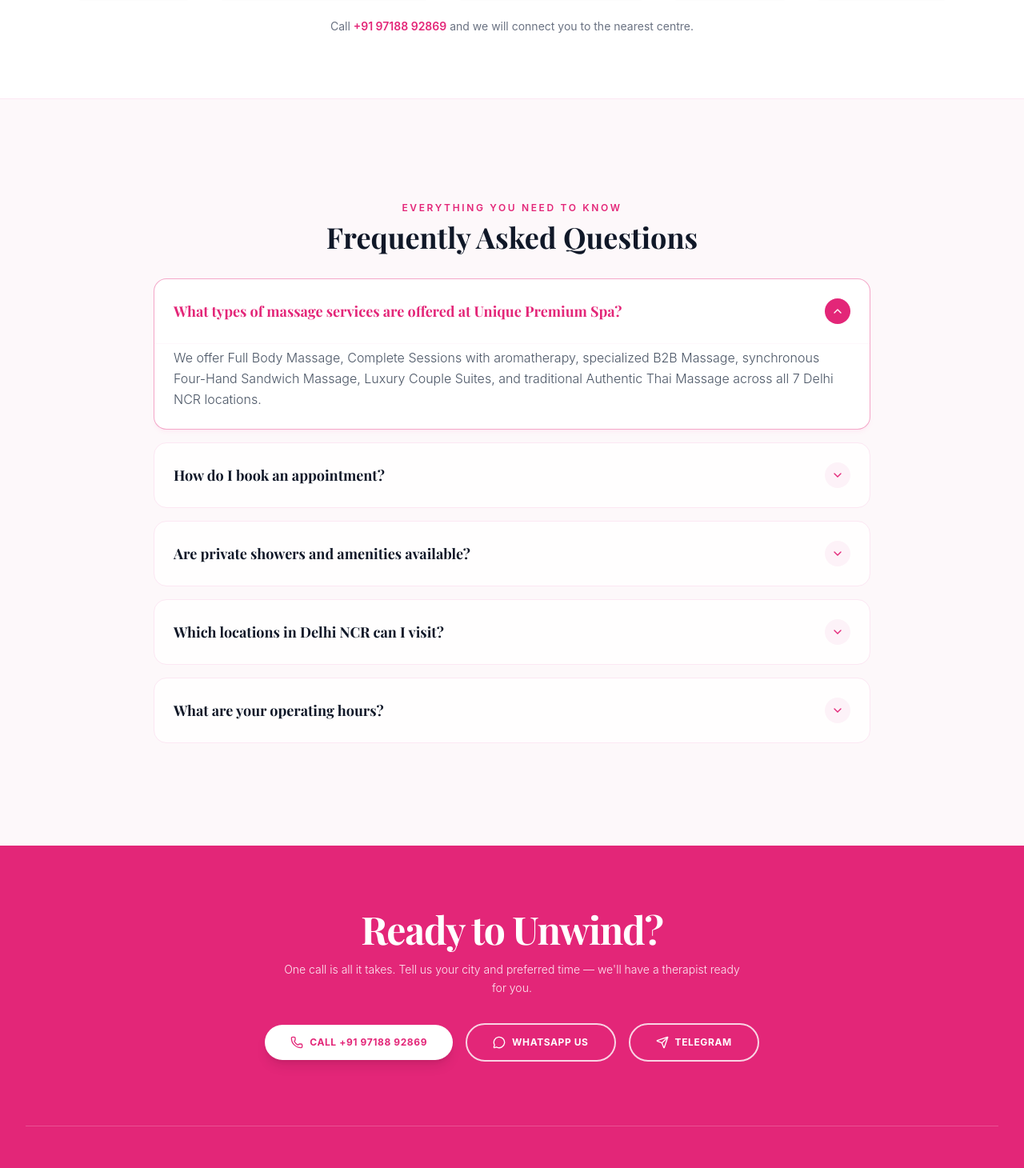
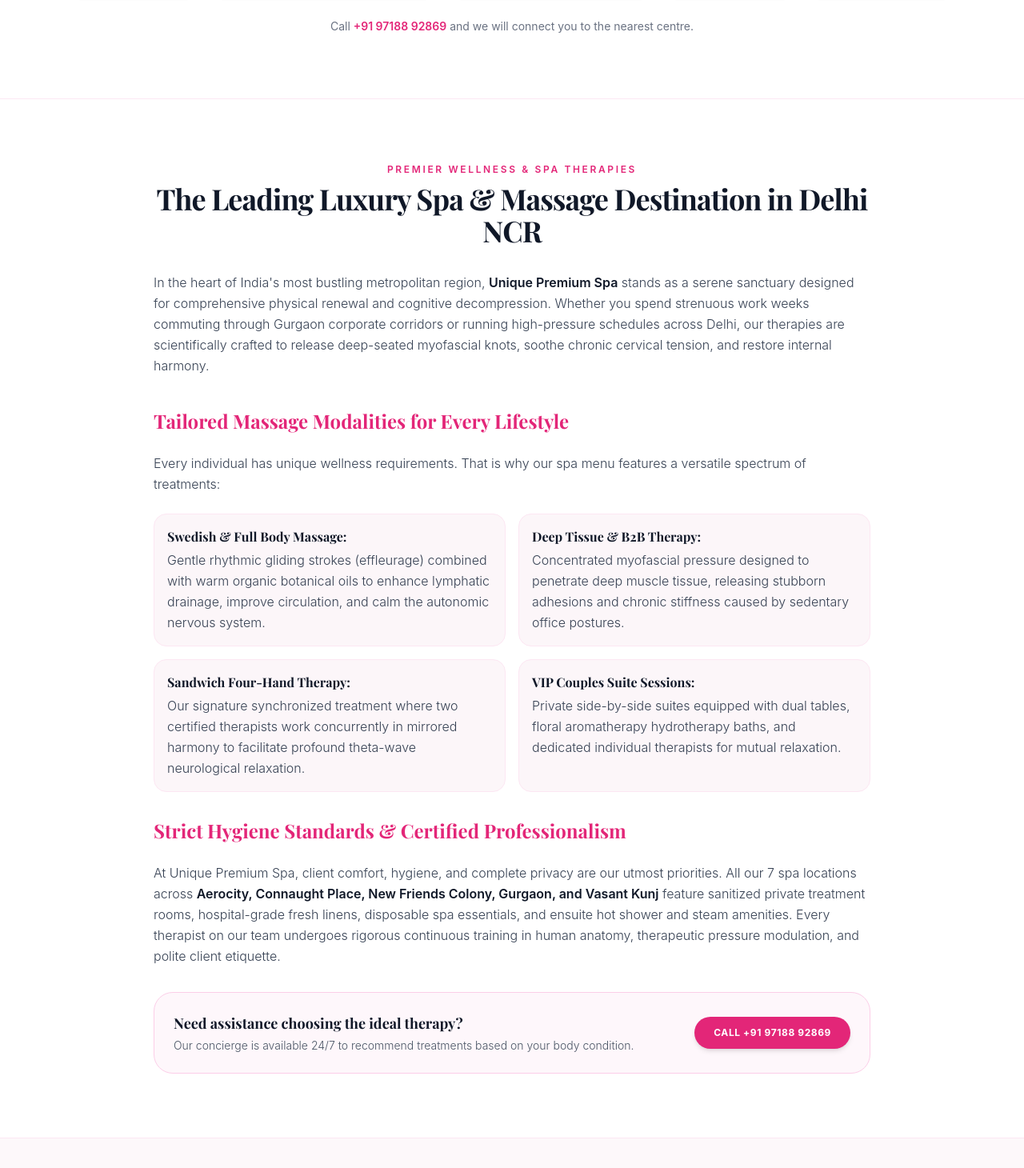
Before and after one commit to anavyainfotech/unique-premium-spa, a Next.js app: page / in a window 1280 px wide. Shown: the part 3210-4670 px from the top of the page at 80% size. Built offline with nearby package versions, Linux system fonts and the light colour scheme; no server answers; a web font is replaced by a local one.

Commit message:
seo: add comprehensive keyword-rich editorial content section for Google ranking

```diff
--- a/src/app/page.tsx
+++ b/src/app/page.tsx
@@ -370,6 +370,71 @@ export default function Home() {
         </div>
       </section>
 
+      {/* Comprehensive SEO Content Section for Google Ranking */}
+      <section className="py-20 px-4 bg-white border-t border-pink-100">
+        <div className="max-w-7xl mx-auto px-4 sm:px-6 lg:px-8">
+          <div className="max-w-4xl mx-auto">
+            <span className="text-[11px] sm:text-xs uppercase tracking-[0.22em] text-[var(--color-primary)] font-semibold block mb-2 text-center">
+              PREMIER WELLNESS &amp; SPA THERAPIES
+            </span>
+            <h2 className="font-serif text-3xl sm:text-4xl font-bold text-gray-900 tracking-tight mb-8 text-center">
+              The Leading Luxury Spa &amp; Massage Destination in Delhi NCR
+            </h2>
+
+            <div className="space-y-6 text-sm sm:text-base text-gray-700 font-light leading-relaxed">
+              <p>
+                In the heart of India&apos;s most bustling metropolitan region, <strong className="text-gray-900 font-semibold">Unique Premium Spa</strong> stands as a serene sanctuary designed for comprehensive physical renewal and cognitive decompression. Whether you spend strenuous work weeks commuting through Gurgaon corporate corridors or running high-pressure schedules across Delhi, our therapies are scientifically crafted to release deep-seated myofascial knots, soothe chronic cervical tension, and restore internal harmony.
+              </p>
+
+              <h3 className="font-serif text-xl sm:text-2xl font-bold text-[var(--color-primary)] pt-4">
+                Tailored Massage Modalities for Every Lifestyle
+              </h3>
+              <p>
+                Every individual has unique wellness requirements. That is why our spa menu features a versatile spectrum of treatments:
+              </p>
+              <ul className="grid grid-cols-1 md:grid-cols-2 gap-4 my-4">
+                <li className="bg-[#faeef4]/50 p-4 rounded-2xl border border-pink-100">
+                  <strong className="text-gray-900 block font-serif font-bold text-base mb-1">Swedish &amp; Full Body Massage:</strong>
+                  Gentle rhythmic gliding strokes (effleurage) combined with warm organic botanical oils to enhance lymphatic drainage, improve circulation, and calm the autonomic nervous system.
+                </li>
+                <li className="bg-[#faeef4]/50 p-4 rounded-2xl border border-pink-100">
+                  <strong className="text-gray-900 block font-serif font-bold text-base mb-1">Deep Tissue &amp; B2B Therapy:</strong>
+                  Concentrated myofascial pressure designed to penetrate deep muscle tissue, releasing stubborn adhesions and chronic stiffness caused by sedentary office postures.
+                </li>
+                <li className="bg-[#faeef4]/50 p-4 rounded-2xl border border-pink-100">
+                  <strong className="text-gray-900 block font-serif font-bold text-base mb-1">Sandwich Four-Hand Therapy:</strong>
+                  Our signature synchronized treatment where two certified therapists work concurrently in mirrored harmony to facilitate profound theta-wave neurological relaxation.
+                </li>
+                <li className="bg-[#faeef4]/50 p-4 rounded-2xl border border-pink-100">
+                  <strong className="text-gray-900 block font-serif font-bold text-base mb-1">VIP Couples Suite Sessions:</strong>
+                  Private side-by-side suites equipped with dual tables, floral aromatherapy hydrotherapy baths, and dedicated individual therapists for mutual relaxation.
+                </li>
+              </ul>
+
+              <h3 className="font-serif text-xl sm:text-2xl font-bold text-[var(--color-primary)] pt-4">
+                Strict Hygiene Standards &amp; Certified Professionalism
+              </h3>
+              <p>
+                At Unique Premium Spa, client comfort, hygiene, and complete privacy are our utmost priorities. All our 7 spa locations across <strong className="text-gray-900 font-semibold">Aerocity, Connaught Place, New Friends Colony, Gurgaon, and Vasant Kunj</strong> feature sanitized private treatment rooms, hospital-grade fresh linens, disposable spa essentials, and ensuite hot shower and steam amenities. Every therapist on our team undergoes rigorous continuous training in human anatomy, therapeutic pressure modulation, and polite client etiquette.
+              </p>
+
+              <div className="bg-pink-50/60 p-6 rounded-3xl border border-pink-200 mt-8 flex flex-col sm:flex-row items-center justify-between gap-4">
+                <div>
+                  <h4 className="font-serif text-lg font-bold text-gray-900 mb-1">Need assistance choosing the ideal therapy?</h4>
+                  <p className="text-xs sm:text-sm text-gray-600">Our concierge is available 24/7 to recommend treatments based on your body condition.</p>
+                </div>
+                <a
+                  href="tel:+919718892869"
+                  className="px-6 py-3 rounded-full bg-[var(--color-primary)] text-white text-xs font-bold uppercase tracking-wider hover:bg-[var(--color-primary-hover)] shrink-0 transition-all shadow-md"
+                >
+                  Call +91 97188 92869
+                </a>
+              </div>
+            </div>
+          </div>
+        </div>
+      </section>
+
       {/* Frequently Asked Questions Section on Homepage */}
       <section className="py-20 px-4 bg-[#fdf8fa] border-t border-pink-100">
         <div className="max-w-7xl mx-auto px-4 sm:px-6 lg:px-8">
```
